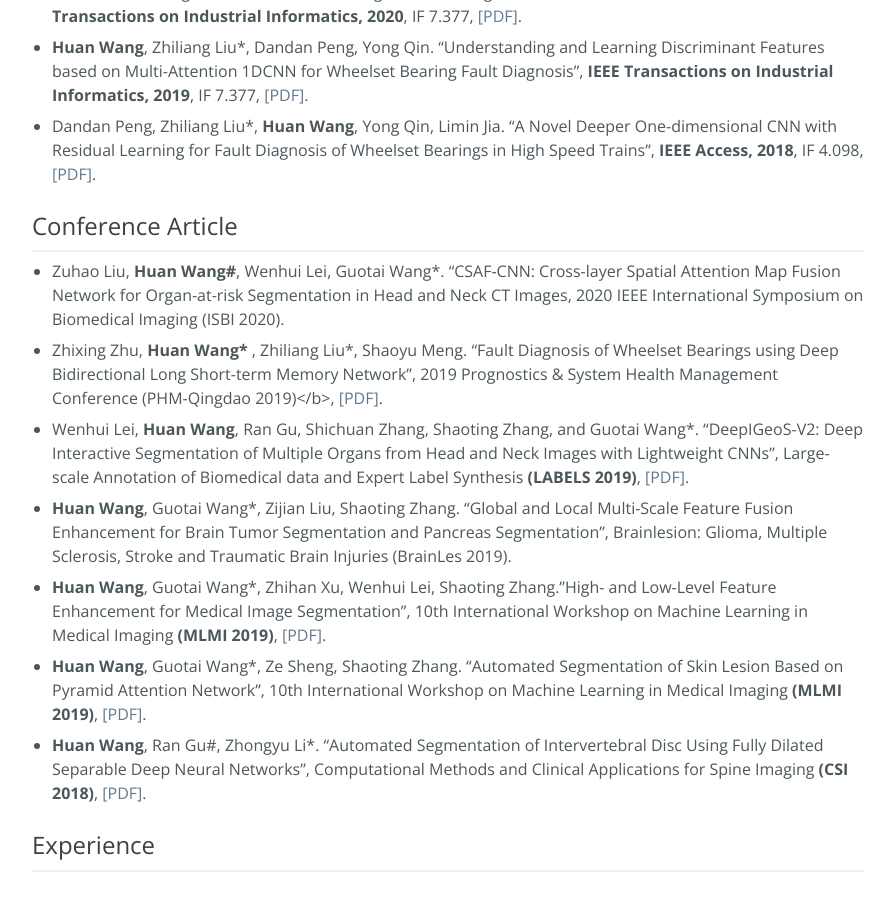
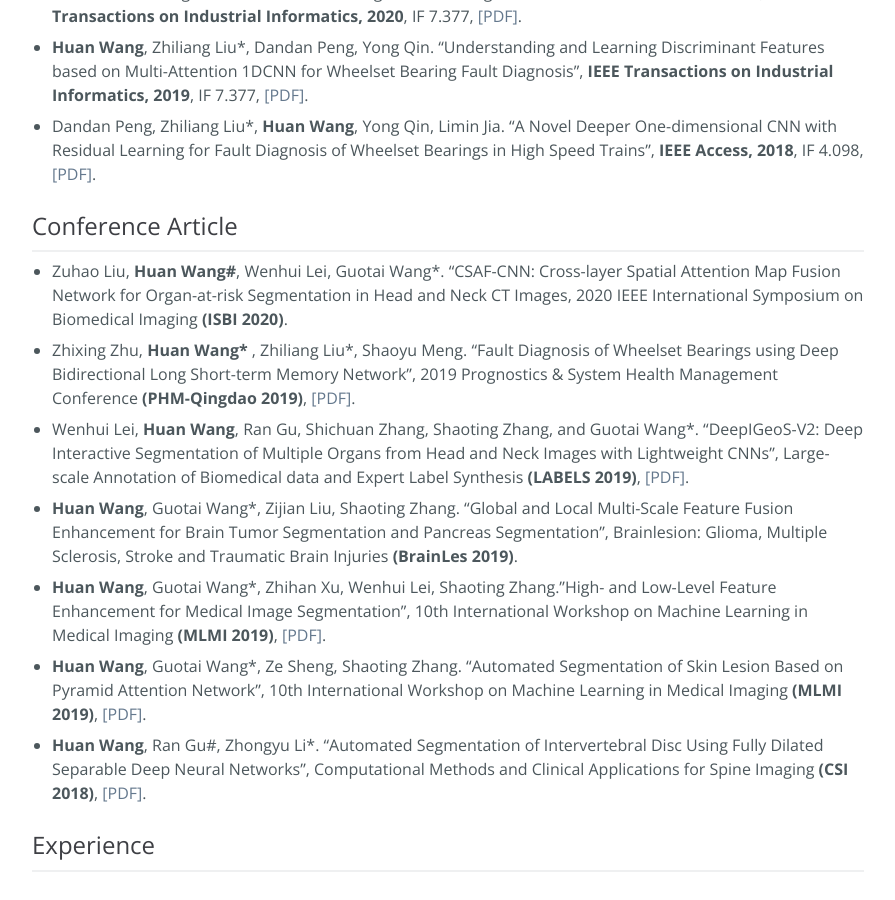
Before and after one commit to WH-HuanWang/WH-HuanWang.github.io, a Jekyll site: the page built from index.md, in a window 1280 px wide and 900 px high, scrolled down 789 px. Shown: the whole window, without its empty margins (192-1087 px from the left). Built offline with Jekyll 4.4.1, drawn with Linux system fonts in a browser that asks for light colours.

Commit message:
Update index.md

```diff
--- a/index.md
+++ b/index.md
@@ -33,10 +33,10 @@ I am Huan Wang.
 
 ## Conference Article
 * * *
-* Zuhao Liu, <b>Huan Wang#</b>, Wenhui Lei, Guotai Wang*. "CSAF-CNN: Cross-layer Spatial Attention Map Fusion Network for Organ-at-risk Segmentation in Head and Neck CT Images, 2020 IEEE International Symposium on Biomedical Imaging (ISBI 2020).
-* Zhixing Zhu, <b>Huan Wang* </b>, Zhiliang Liu*, Shaoyu Meng. "Fault Diagnosis of Wheelset Bearings using Deep Bidirectional Long Short-term Memory Network", 2019 Prognostics & System Health Management Conference (PHM-Qingdao 2019)</b>, [[PDF]](https://ieeexplore.ieee.org/stamp/stamp.jsp?tp=&arnumber=8942870).
+* Zuhao Liu, <b>Huan Wang#</b>, Wenhui Lei, Guotai Wang*. "CSAF-CNN: Cross-layer Spatial Attention Map Fusion Network for Organ-at-risk Segmentation in Head and Neck CT Images, 2020 IEEE International Symposium on Biomedical Imaging <b>(ISBI 2020)</b>.
+* Zhixing Zhu, <b>Huan Wang* </b>, Zhiliang Liu*, Shaoyu Meng. "Fault Diagnosis of Wheelset Bearings using Deep Bidirectional Long Short-term Memory Network", 2019 Prognostics & System Health Management Conference <b>(PHM-Qingdao 2019)</b>, [[PDF]](https://ieeexplore.ieee.org/stamp/stamp.jsp?tp=&arnumber=8942870).
 * Wenhui Lei, <b>Huan Wang</b>, Ran Gu, Shichuan Zhang, Shaoting Zhang, and Guotai Wang*. "DeepIGeoS-V2: Deep Interactive Segmentation of Multiple Organs from Head and Neck Images with Lightweight CNNs", Large-scale Annotation of Biomedical data and Expert Label Synthesis <b>(LABELS 2019)</b>, [[PDF]](https://link.springer.com/content/pdf/10.1007%2F978-3-030-33642-4_7.pdf).
-* <b>Huan Wang</b>, Guotai Wang*, Zijian Liu, Shaoting Zhang. "Global and Local Multi-Scale Feature Fusion Enhancement for Brain Tumor Segmentation and Pancreas Segmentation", Brainlesion: Glioma, Multiple Sclerosis, Stroke and Traumatic Brain Injuries (BrainLes 2019).
+* <b>Huan Wang</b>, Guotai Wang*, Zijian Liu, Shaoting Zhang. "Global and Local Multi-Scale Feature Fusion Enhancement for Brain Tumor Segmentation and Pancreas Segmentation", Brainlesion: Glioma, Multiple Sclerosis, Stroke and Traumatic Brain Injuries <b>(BrainLes 2019)</b>.
 * <b>Huan Wang</b>, Guotai Wang*, Zhihan Xu, Wenhui Lei, Shaoting Zhang."High- and Low-Level Feature Enhancement for Medical Image Segmentation", 10th International Workshop on Machine Learning in Medical Imaging <b>(MLMI 2019)</b>, [[PDF]](https://link.springer.com/content/pdf/10.1007%2F978-3-030-32692-0_70.pdf).
 * <b>Huan Wang</b>, Guotai Wang*, Ze Sheng, Shaoting Zhang. "Automated Segmentation of Skin Lesion Based on Pyramid Attention Network", 10th International Workshop on Machine Learning in Medical Imaging <b>(MLMI 2019)</b>, [[PDF]](https://link.springer.com/content/pdf/10.1007%2F978-3-030-32692-0_50.pdf).
 * <b>Huan Wang</b>, Ran Gu#, Zhongyu Li*. "Automated Segmentation of Intervertebral Disc Using Fully Dilated Separable Deep Neural Networks", Computational Methods and Clinical Applications for Spine Imaging <b>(CSI 2018)</b>, [[PDF]](https://link.springer.com/content/pdf/10.1007%2F978-3-030-13736-6_6.pdf).
```
